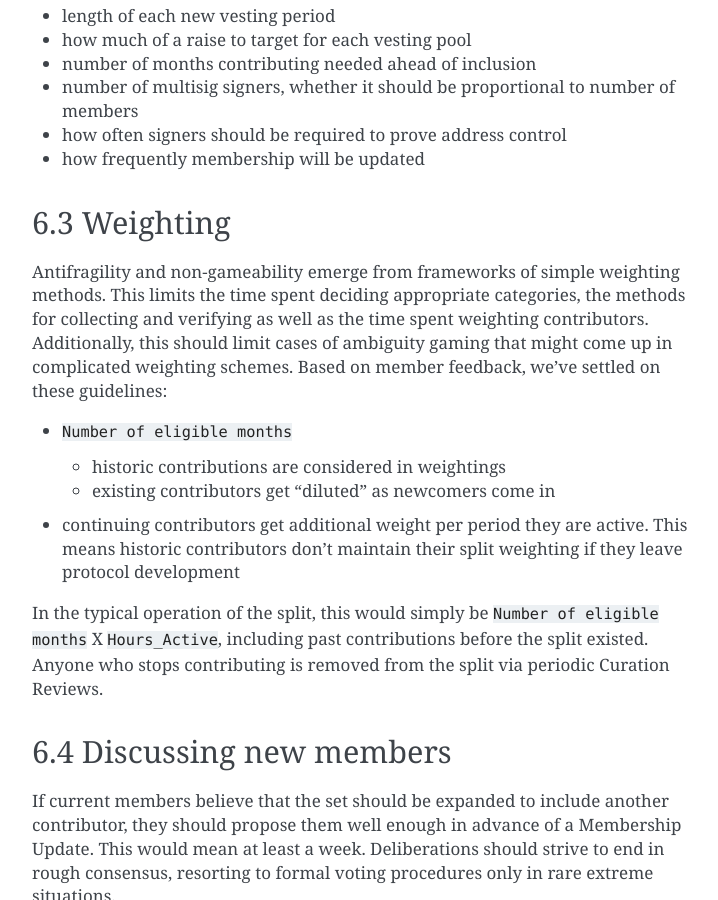
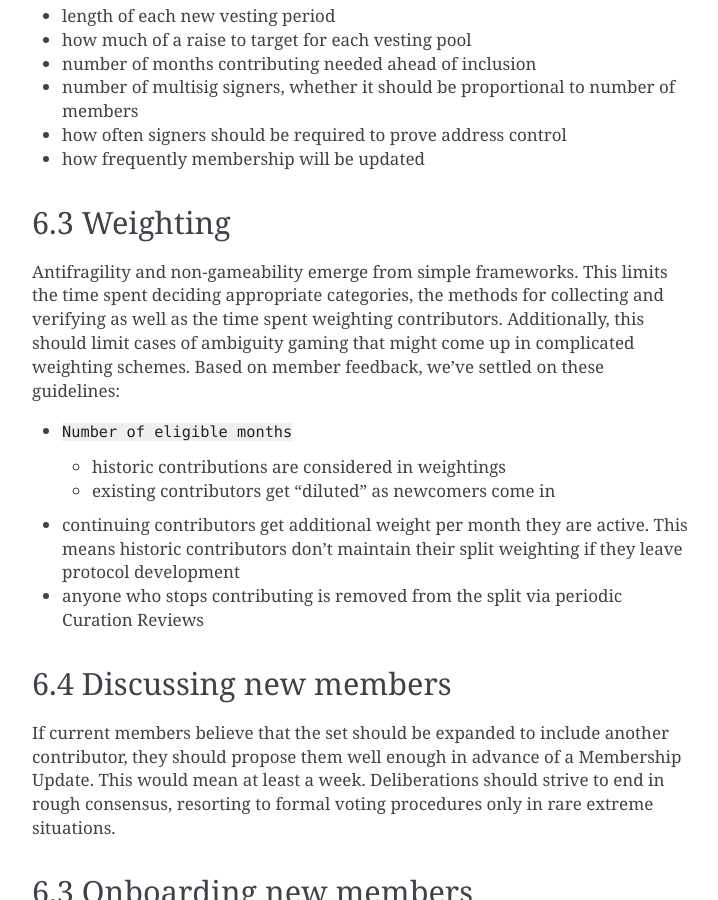
Before and after one commit to protocolguild/documentation, a Sphinx documentation site: the page built from docs/6-guidelines-for-regular-operation.md, in a window 1280 px wide and 900 px high, scrolled down 574 px. Shown: the whole window, without its empty margins (388-1106 px from the left). Built offline with Sphinx 7.4.7, drawn with Linux system fonts in a browser that asks for light colours.

Commit message:
Update 6-guidelines-for-regular-operation.md

```diff
--- a/docs/6-guidelines-for-regular-operation.md
+++ b/docs/6-guidelines-for-regular-operation.md
@@ -18,14 +18,13 @@ The Guild should transition to Regular Operation before the end of the Initial P
 
 ## 6.3 Weighting
 
-Antifragility and non-gameability emerge from frameworks of simple weighting methods. This limits the time spent deciding appropriate categories, the methods for collecting and verifying  as well as the time spent weighting contributors. Additionally, this should limit cases of ambiguity gaming that might come up in complicated weighting schemes. Based on member feedback, we've settled on these guidelines:
+Antifragility and non-gameability emerge from simple frameworks. This limits the time spent deciding appropriate categories, the methods for collecting and verifying  as well as the time spent weighting contributors. Additionally, this should limit cases of ambiguity gaming that might come up in complicated weighting schemes. Based on member feedback, we've settled on these guidelines:
 
 - `Number of eligible months`
   - historic contributions are considered in weightings
   - existing contributors get "diluted" as newcomers come in
-- continuing contributors get additional weight per period they are active. This means historic contributors don't maintain their split weighting if they leave protocol development
-
-In the typical operation of the split, this would simply be `Number of eligible months` X `Hours_Active`, including past contributions before the split existed. Anyone who stops contributing is removed from the split via periodic Curation Reviews.
+- continuing contributors get additional weight per month they are active. This means historic contributors don't maintain their split weighting if they leave protocol development
+- anyone who stops contributing is removed from the split via periodic Curation Reviews
 
 ## 6.4 Discussing new members
 
```
